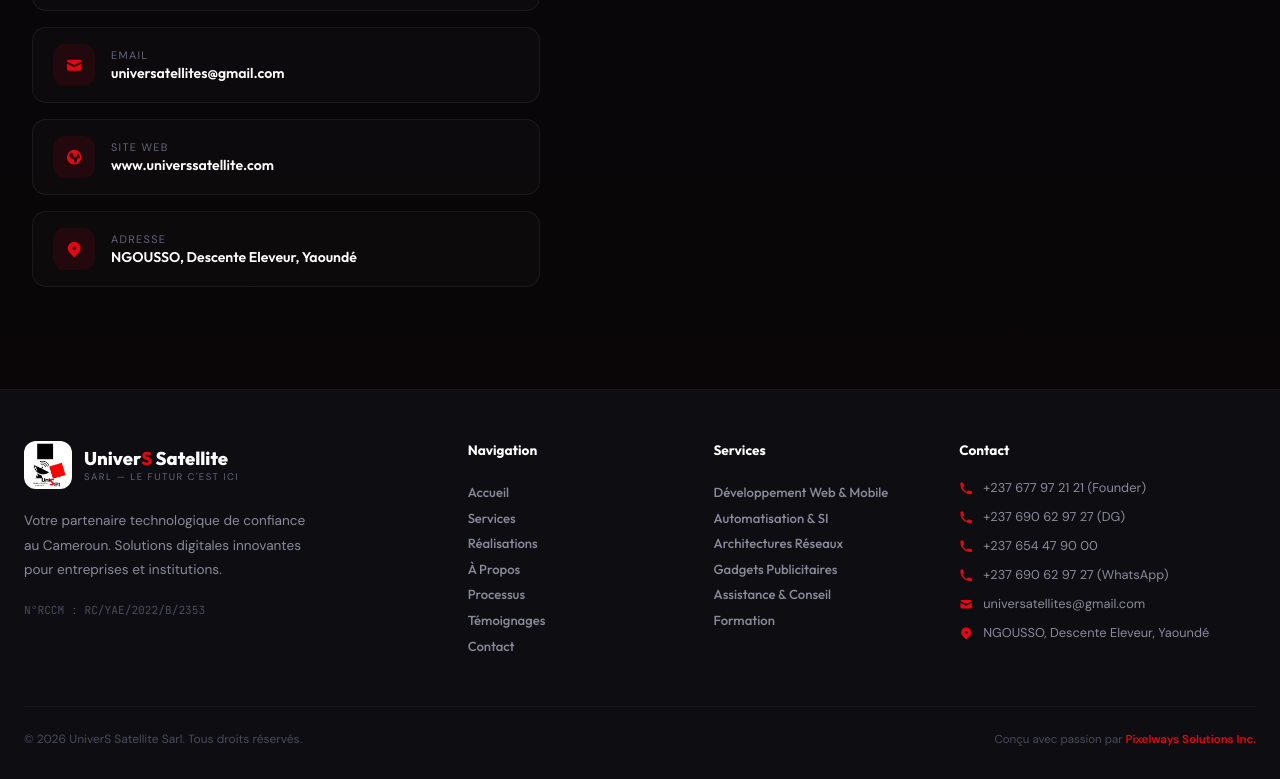
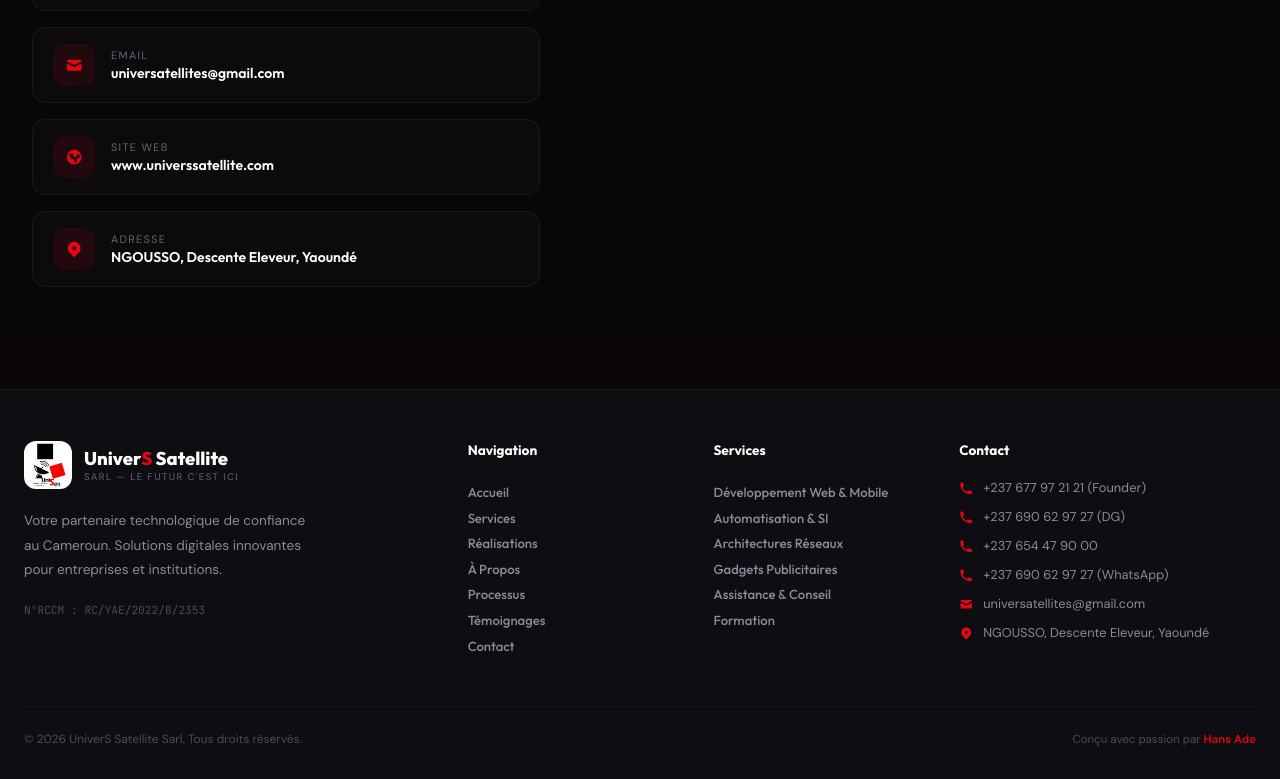
Before and after one commit to Hansade2005/universesatellite, a React (Vite) app: page / in a window 1280 px wide. Shown: the part 8055-8834 px from the top of the page. Built offline with nearby package versions, Linux system fonts and the light colour scheme.

Commit message:
Updated footer credit to Hans Ade with WhatsApp link

```diff
--- a/src/components/Footer.jsx
+++ b/src/components/Footer.jsx
@@ -55,7 +55,8 @@ export default function Footer() {
         </div>
         <div style={{ paddingTop: '1.5rem', borderTop: '1px solid rgba(255,255,255,0.04)', display: 'flex', alignItems: 'center', justifyContent: 'space-between', flexWrap: 'wrap', gap: '1rem' }}>
           <p style={{ fontSize: '0.75rem', color: 'var(--gray-600)' }}>© {new Date().getFullYear()} UniverS Satellite Sarl. {t('ft_rights')}</p>
-          <p style={{ fontSize: '0.72rem', color: 'var(--gray-600)' }}>{t('ft_by')} <a href="https://pixelways.co" target="_blank" rel="noopener noreferrer" style={{ color: 'var(--red)', fontWeight: 600 }}>Pixelways Solutions Inc.</a></p>
+          {/* TODO: Restore Pixelways credit in future: {t('ft_by')} <a href="https://pixelways.co" target="_blank" rel="noopener noreferrer" style={{ color: 'var(--red)', fontWeight: 600 }}>Pixelways Solutions Inc.</a> */}
+          <p style={{ fontSize: '0.72rem', color: 'var(--gray-600)' }}>{t('ft_by')} <a href="https://wa.me/237679719353" target="_blank" rel="noopener noreferrer" style={{ color: 'var(--red)', fontWeight: 600 }}>Hans Ade</a></p>
         </div>
       </div>
       <style>{`
```
